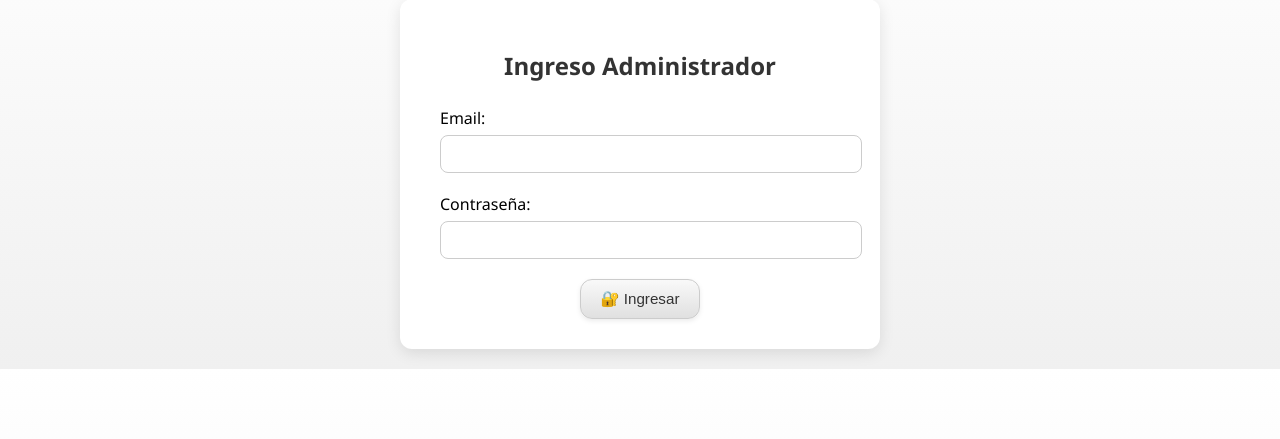
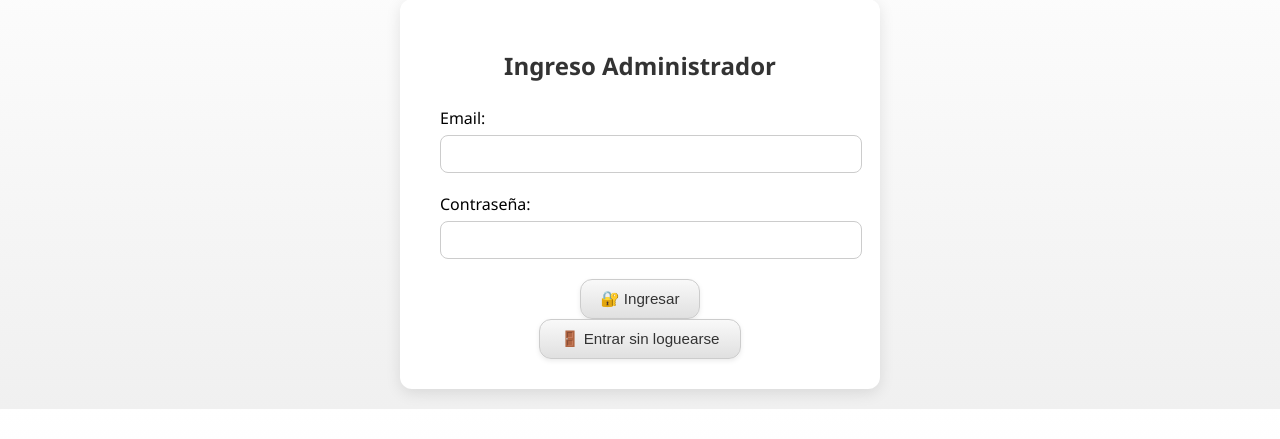
Before and after one commit to Danis1979/alkimykappproduccion, a Flask app: page /login_admin in a window 1280 px wide. Shown: the part 123-562 px from the top of the page. Run offline with Flask 3, Linux system fonts and the light colour scheme; data comes from the database, SQL or seed files in the repository.

```diff
--- a/templates/canastos.html
+++ b/templates/canastos.html
@@ -501,7 +501,7 @@
                 <button class="btn-mac-style no-print" onclick="imprimirBloque('bloque-totalizado')">🖨️ Imprimir</button>
 
                 {% if session.get('rol') == 'admin' %}
-                    <a href="{{ url_for('costos') }}" class="btn-mac-style">💲 Ver Costos</a>
+                  <a href="{{ url_for('costos') }}" class="btn-mac-style">💲 Ver Costos</a>
                 {% endif %}
             </div>
         </div>
--- a/templates/login_admin.html
+++ b/templates/login_admin.html
@@ -145,6 +145,9 @@
             </div>
             <button type="submit" class="btn-mac-style">🔐 Ingresar</button>
         </form>
+        <form method="GET" action="{{ url_for('menu_principal') }}">
+            <button type="submit" class="btn-mac-style">🚪 Entrar sin loguearse</button>
+        </form>
     </div>
 </body>
 </html>
```
